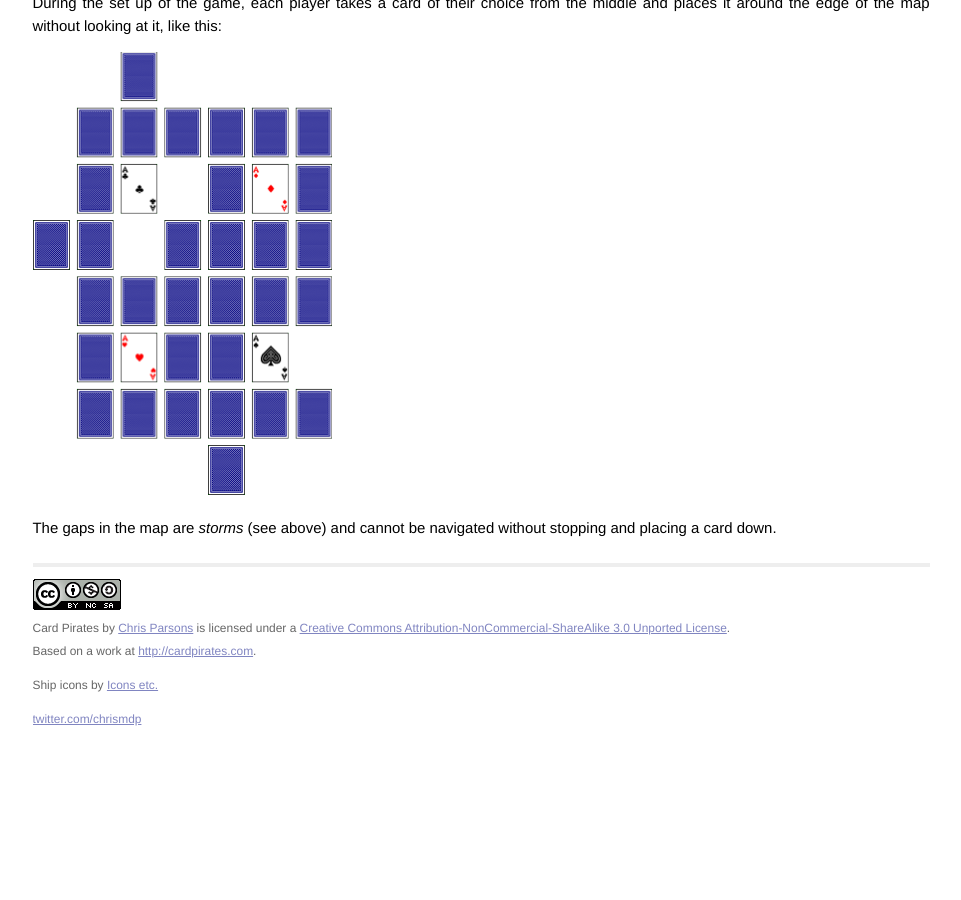
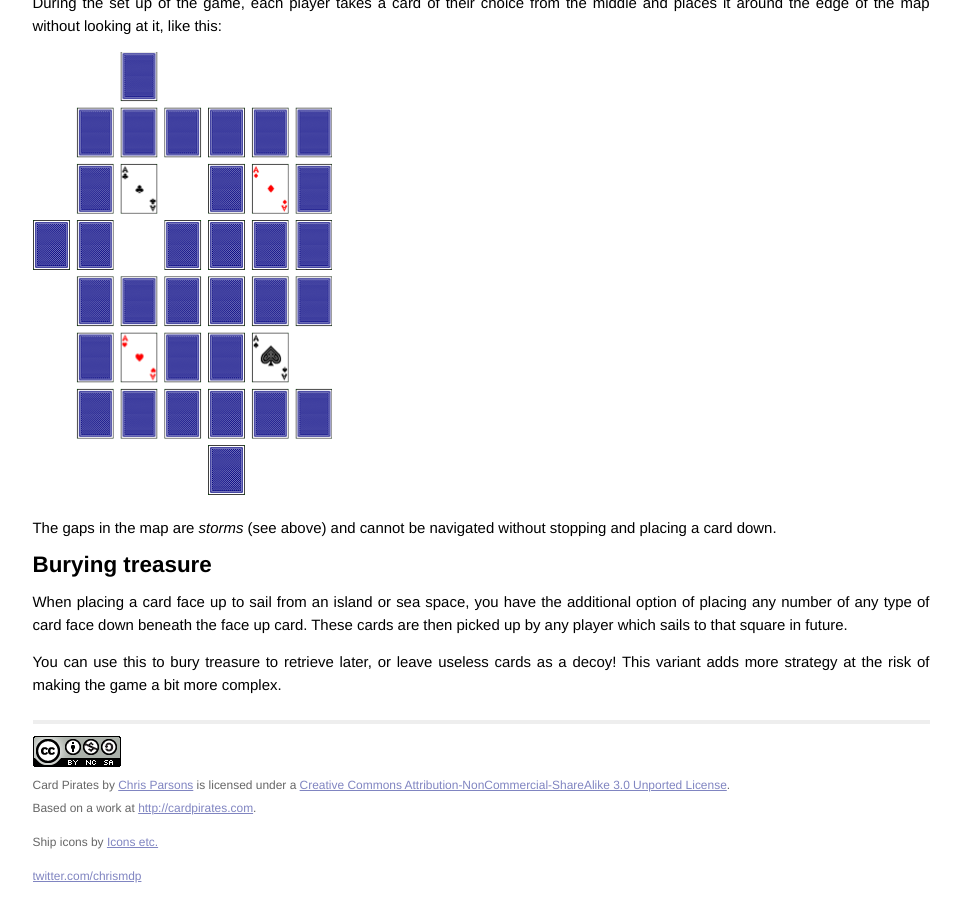
Before and after one commit to chrismdp/cardpirates, a Jekyll site: the page built from rules/index.md, in a window 1280 px wide and 900 px high, scrolled down 5669 px. Shown: the whole window, without its empty margins (159-1120 px from the left). Built offline with Jekyll 4.4.1, drawn with Linux system fonts in a browser that asks for light colours; before the commit the page ends 6412 px from its top, so only the background shows below that.

Commit message:
add bury treasure variant

```diff
--- a/rules/index.md
+++ b/rules/index.md
@@ -158,3 +158,9 @@ During the set up of the game, each player takes a card of their choice from the
 ![setup-seas](../assets/setup-seas.png)
 
 The gaps in the map are *storms* (see above) and cannot be navigated without stopping and placing a card down.
+
+## Burying treasure
+
+When placing a card face up to sail from an island or sea space, you have the additional option of placing any number of any type of card face down beneath the face up card. These cards are then picked up by any player which sails to that square in future.
+
+You can use this to bury treasure to retrieve later, or leave useless cards as a decoy! This variant adds more strategy at the risk of making the game a bit more complex.
```
